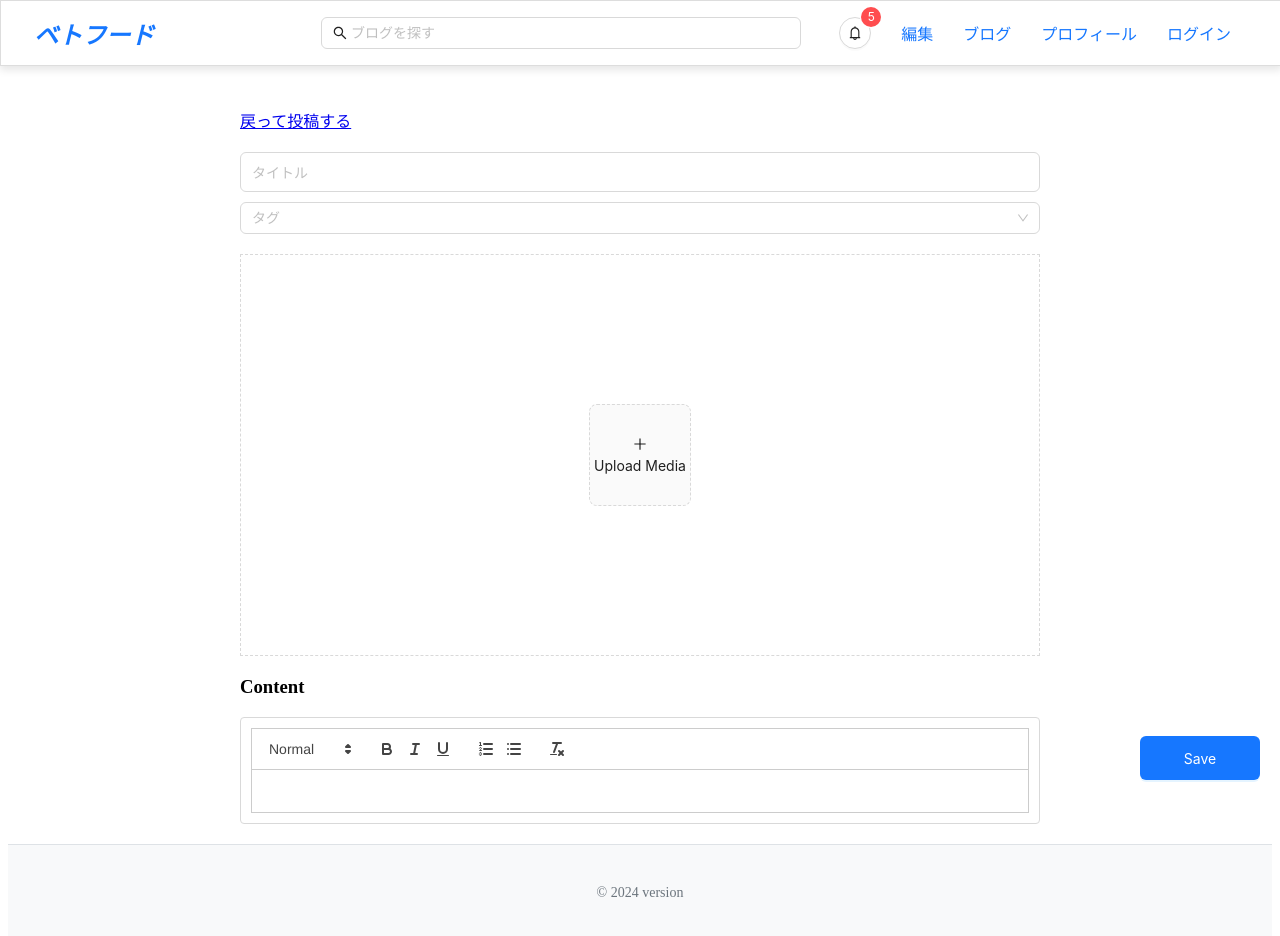
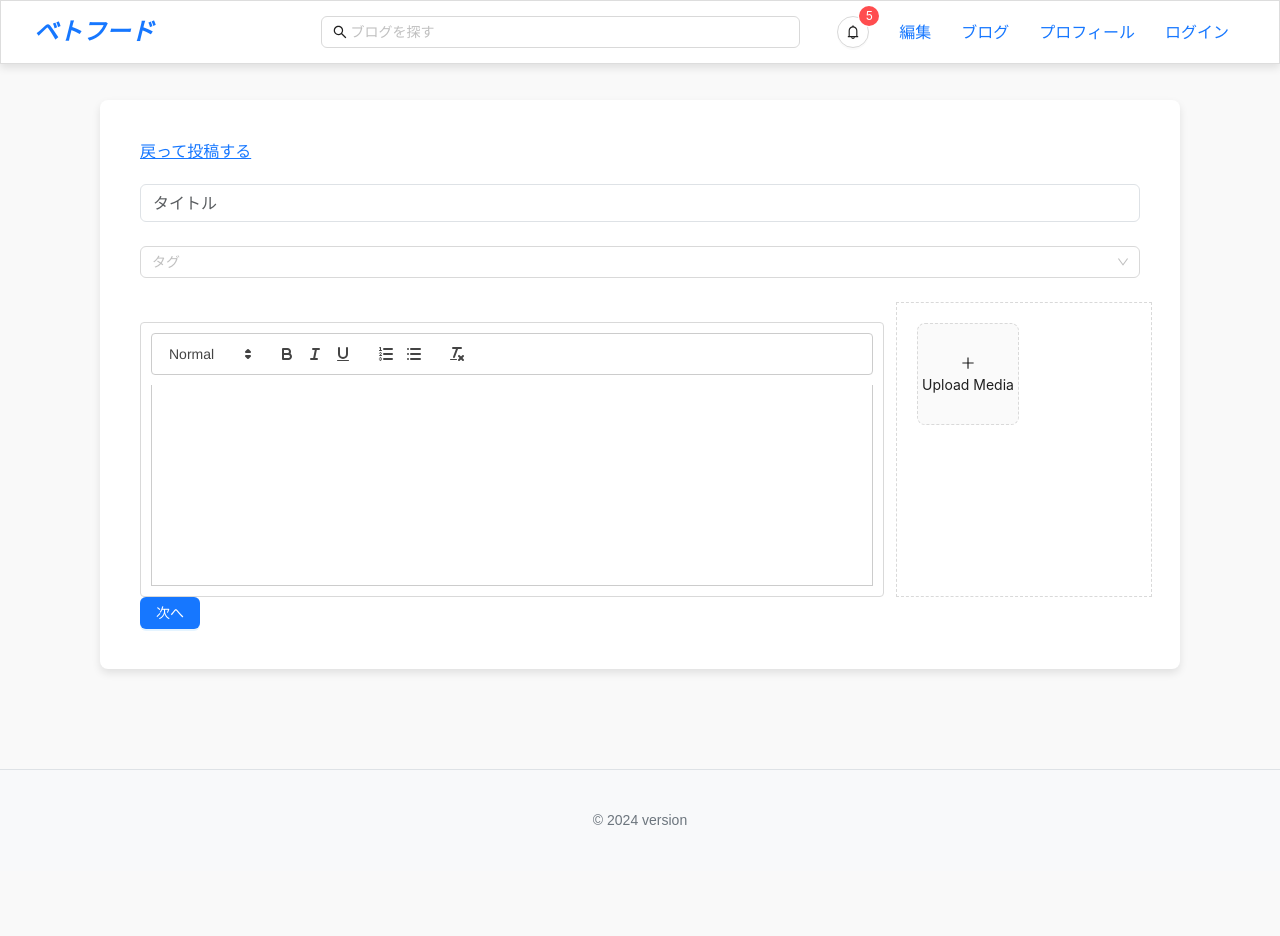
Before and after one commit to ToanTM5149/ITSS_JP_FoodBlog, a React (Create React App) app in the folder client/: page /createblog in a window 1280 px wide. Shown: the top 936 px of the page. After the commit the page ends 871 px from the top, so only its background shows below. Built offline with nearby package versions, Linux system fonts and the light colour scheme.

Commit message:
Update Data

```diff
--- a/client/package.json
+++ b/client/package.json
@@ -16,14 +16,17 @@
     "@babel/plugin-proposal-private-property-in-object": "^7.21.11",
     "antd": "^5.22.7",
     "axios": "^1.7.9",
+    "bootstrap": "^5.3.3",
     "moment": "^2.30.1",
     "query-string": "^9.1.1",
     "quill": "^2.0.3",
     "react": "^18.3.1",
     "react-dom": "^18.3.1",
     "react-icons": "^5.4.0",
+    "react-markdown": "^9.0.1",
     "react-router-dom": "^7.0.2",
-    "react-scripts": "^5.0.1"
+    "react-scripts": "^5.0.1",
+    "remark-gfm": "^4.0.0"
   },
   "browserslist": {
     "production": [
--- a/client/src/views/createblog/Blog.css
+++ b/client/src/views/createblog/Blog.css
@@ -1,139 +1,47 @@
-.blog-container {
-    margin: 0 auto;
-    padding: 16px;
-    max-width: 1200px;
-    margin-top: 100px;
+body {
+    font-family: Arial, sans-serif;
+    background-color: #f9f9f9;
+    margin: 0;
+    color: #333;
 }
 
-
-
-nav {
-    display: flex;
-    gap: 16px;
+.blog-container {
+    margin: 100px;
+    padding: 40px;
+    background: white;
+    border-radius: 8px;
+    box-shadow: 0 4px 8px rgba(0, 0, 0, 0.1);
 }
 
-nav a {
-    color: #4a4a4a;
-    text-decoration: none;
+.back-link {
+    display: block;
+    margin-bottom: 20px;
+    text-decoration: underline;
+    color: #1677ff;
 }
 
-nav a:hover {
-    color: #000;
+.media-upload-container {
+    border: 1px dashed #d9d9d9;
+    padding: 20px;
+    text-align: center;
+    min-height: 200px;
 }
 
-main a {
-    color: #4a4a4a;
-    margin-bottom: 16px;
-    display: inline-block;
-    text-decoration: none;
+.uploaded-media img,
+.uploaded-media video {
+    width: 100%;
+    border-radius: 8px;
 }
 
-main a:hover {
-    text-decoration: underline;
+.editor-wrapper {
+    border: 1px solid #d9d9d9;
+    padding: 10px;
+    border-radius: 4px;
+    margin-top: 20px;
 }
 
-form {
+.action-buttons {
     display: flex;
-    flex-direction: column;
-    gap: 16px;
+    justify-content: space-between;
+    margin-top: 20px;
 }
-.no{
-    height: 100px;
-}
-.flex {
-    display: flex;
-    gap: 16px;
-
-}
-
-.flex-grow {
-    flex-grow: 1;
-}
-.tag{
-    height: 100%;
-}
-
-.border {
-    border: 1px solid #ccc;
-    margin-top: 32px;
-    height: flex;
-
-}
-
-.center {
-    margin: 0 auto;
-    width: 80%;
-}
-
-.border img {
-    width: 100%;
-    height: 100%;
-    object-fit: cover;
-}
-
-.title {
-    height: 44px;  /* Thay đổi chiều cao của title để giống với height của tag */
-    font-size: 16px; /* Đảm bảo font size giống với tag */
-}
-
-
-
-.related-box {
-    display: flex;
-    flex-direction: column;
-    gap: 8px;
-    margin-bottom: 16px;
-    height: 30%;
-}
-
-.related-label {
-    font-weight: bold;
-    color: #4a4a4a;
-}
-
-.related-dropdown {
-    width: 100%;
-}
-
-.selected-dishes {
-    display: flex;
-    flex-wrap: wrap;
-    gap: 8px;
-    margin-top: 8px;
-}
-
-.selected-dish {
-    background-color: #f0f0f0;
-    border: 1px solid #ccc;
-    padding: 4px 8px;
-    border-radius: 4px;
-    font-size: 14px;
-    margin-right: 8px;
-    margin-bottom: 8px;
-}
-.upload-container {
-    display: flex;
-    flex-direction: column;
-    gap: 16px;
-    margin-top: 16px;
-    align-items: center;
-}
-
-.uploaded-images {
-    display: flex;
-    flex-wrap: wrap;
-    gap: 16px;
-    margin-top: 16px;
-    justify-content: center; /* Căn giữa theo chiều ngang */
-    align-items: center;    /* Căn giữa theo chiều dọc */
-    min-height: 400px;      /* Đảm bảo container có chiều cao tối thiểu */
-}
-
-.uploaded-image {
-    width: 800px;
-    height: 400px;
-    object-fit: cover;
-    border: 1px solid #ccc;
-    border-radius: 8px;
-    box-shadow: 0 2px 6px rgba(0, 0, 0, 0.1); /* Tạo hiệu ứng bóng */
-}
--- a/client/src/views/createblog/Blog.jsx
+++ b/client/src/views/createblog/Blog.jsx
@@ -1,9 +1,11 @@
 import React, { useState, useContext } from 'react';
-import { Button, Input, Form, Select, Upload } from 'antd';
+import { Button, Input, Form, Select, Upload, Rate } from 'antd';
 import { PlusOutlined } from '@ant-design/icons';
 import BlogEditor from "./BlogEditor";
 import { AuthContext } from '../../context/auth_context';
 import { useNavigate } from 'react-router-dom';
+import 'bootstrap/dist/css/bootstrap.min.css';
+import './Blog.css';
 
 const { Option } = Select;
 
@@ -12,82 +14,94 @@ function Blog() {
     const [title, setTitle] = useState("");
     const [tags, setTags] = useState([]);
     const [content, setContent] = useState("");
-    const [media, setMedia] = useState(null); // Lưu ảnh hoặc video
-    const [mediaType, setMediaType] = useState(null); // Xác định loại file (image/video)
+    const [media, setMedia] = useState([]);
+    const [dishes, setDishes] = useState([]);
+    const [rating, setRating] = useState(0);
+    const [step, setStep] = useState(1);
     const navigate = useNavigate();
 
-    const handleTagsChange = (values) => {
-        setTags(values);
+    const handleTagsChange = (values) => setTags(values);
+
+    const handleAddDish = (e) => {
+        if (e.key === 'Enter') {
+            const newDish = e.target.value.trim();
+            if (newDish && !dishes.includes(newDish)) {
+                setDishes([...dishes, newDish]);
+                e.target.value = '';
+            }
+        }
     };
 
-    const handleMediaUpload = async ({ file }) => {
-        const fileType = file.type.split('/')[0]; // "image" hoặc "video"
+    const handleRemoveDish = (index) => {
+        const updatedDishes = dishes.filter((_, i) => i !== index);
+        setDishes(updatedDishes);
+    };
+
+    const handleMediaUpload = ({ fileList }) => {
+        const updatedMedia = fileList.map(file => {
+            const fileType = file.type.split('/')[0];
             if (fileType !== "image" && fileType !== "video") {
                 alert("Please upload an image or video file.");
-            return;
+                return null;
             }
 
             const reader = new FileReader();
+            return new Promise((resolve) => {
                 reader.onload = (e) => {
-            setMedia(e.target.result); // Lưu URL media
-            setMediaType(fileType); // Lưu loại file (image/video)
+                    resolve({ url: e.target.result, type: fileType });
                 };
-        reader.readAsDataURL(file); // Đọc file dưới dạng Base64
+                reader.readAsDataURL(file.originFileObj);
+            });
+        });
+
+        Promise.all(updatedMedia).then(results => {
+            setMedia(results.filter(item => item !== null));
+        });
     };
 
     const handleSave = () => {
-        if (!title || !content || !media) {
+        if (!title || !content || media.length === 0) {
             alert("Please fill all required fields before saving.");
             return;
         }
 
-        // Lấy danh sách blog hiện tại từ localStorage
         const existingBlogs = JSON.parse(localStorage.getItem("blogs")) || [];
+        const newId = (existingBlogs.length > 0 ? Math.max(...existingBlogs.map(blog => blog.id)) : 0) + 1;
 
-        // Xác định ID mới
-        const maxId = existingBlogs.length > 0 ? Math.max(...existingBlogs.map(blog => blog.id)) : 0;
-        const newId = maxId + 1;
-
-        // Tạo blog mới
         const newBlog = {
-            id: newId, // Sử dụng ID mới
+            id: newId,
             title,
             content,
-            image_url: mediaType === "image" ? media : null,
-            video_url: mediaType === "video" ? media : null,
+            media,
             author_id: loggedInUser?.id || 0,
-            tags: tags,
+            tags,
             status: "public",
             created_at: new Date().toISOString(),
             updated_at: new Date().toISOString(),
         };
 
-        // Lưu blog mới vào localStorage
         localStorage.setItem("blogs", JSON.stringify([...existingBlogs, newBlog]));
         alert("Blog has been saved successfully!");
         navigate("/all-blogs");
     };
 
-
     return (
-        <div style={{ padding: "100px 20px 20px 20px", maxWidth: "800px", margin: "0 auto" }}>
-            <a href="/all-blogs" style={{ display: "block", marginBottom: "20px", textDecoration: "underline" }}>
-                戻って投稿する
-            </a>
+        <div className="blog-container">
+            <a href="/all-blogs" className="back-link">戻って投稿する</a>
+            {step === 1 && (
                 <Form layout="vertical">
-                <Form.Item style={{ marginBottom: "10px" }}>
+                    <Form.Item>
                         <Input
+                            className="form-control"
                             placeholder="タイトル"
                             value={title}
                             onChange={(e) => setTitle(e.target.value)}
-                        style={{ height: "40px" }}
                         />
                     </Form.Item>
-                <Form.Item style={{ marginBottom: "10px" }}>
+                    <Form.Item>
                         <Select
                             mode="tags"
                             placeholder="タグ"
-                        style={{ width: "100%" }}
                             onChange={handleTagsChange}
                             value={tags}
                         >
@@ -97,19 +111,18 @@ function Blog() {
                             <Option value="ドーナツ">ドーナツ</Option>
                         </Select>
                     </Form.Item>
-            </Form>
-            <div style={{ border: "1px dashed #d9d9d9", height: "400px", marginTop: "20px", position: "relative" }}>
-                {!media ? (
+                    <div className="row">
+                        <div className="col-9 editor-container">
+                            <div className="editor-wrapper">
+                                <BlogEditor onContentChange={setContent} />
+                            </div>
+                        </div>
+                        <div className="col-3 media-upload-container">
                             <Upload
+                                multiple
                                 listType="picture-card"
                                 onChange={handleMediaUpload}
                                 beforeUpload={() => false}
-                        style={{
-                            position: "absolute",
-                            left: "50%",
-                            top: "50%",
-                            transform: "translate(-50%, -50%)",
-                        }}
                                 accept="image/*,video/*"
                             >
                                 <div>
@@ -117,78 +130,58 @@ function Blog() {
                                     <div>Upload Media</div>
                                 </div>
                             </Upload>
-                ) : (
-                    <>
-                        {mediaType === "image" ? (
-                            <img
-                                src={media}
-                                alt="Uploaded"
-                                style={{
-                                    width: "100%",
-                                    height: "100%",
-                                    objectFit: "cover",
-                                    position: "absolute",
-                                    top: 0,
-                                    left: 0,
-                                }}
-                            />
-                        ) : (
-                            <video
-                                controls
-                                style={{
-                                    width: "100%",
-                                    height: "100%",
-                                    objectFit: "cover",
-                                    position: "absolute",
-                                    top: 0,
-                                    left: 0,
-                                }}
-                            >
-                                <source src={media} type="video/mp4" />
-                                Your browser does not support the video tag.
-                            </video>
-                        )}
-                        <Button
-                            onClick={() => {
-                                setMedia(null);
-                                setMediaType(null);
-                            }}
-                            style={{
-                                position: "absolute",
-                                bottom: "10px",
-                                right: "10px",
-                                backgroundColor: "#ff4d4f",
-                                color: "#fff",
-                                border: "none",
-                            }}
-                        >
-                            Re-upload
-                        </Button>
-                    </>
-                )}
-            </div>
-            <div style={{ marginTop: "20px" }}>
-                <h3>Content</h3>
-                <div style={{ border: "1px solid #d9d9d9", padding: "10px", borderRadius: "4px" }}>
-                    <BlogEditor onContentChange={setContent} />
                         </div>
                     </div>
+                    <div>
+                        <Button type="primary" onClick={() => setStep(2)}>次へ</Button>
+                    </div>
+                </Form>
+            )}
+            {step === 2 && (
+                <div className="editor-container">
+                    <div className="action-buttons">
+                        <div className="container mt-4">
+                            <p>日本ではこの料理の水と同じ料理がありますか</p>
+                            {dishes.map((dish, index) => (
+                                <div className="input-group mb-2" key={index}>
+                                    <Input
+                                        defaultValue={dish}
+                                        onKeyDown={handleAddDish}
+                                        onPressEnter={(e) => e.preventDefault()}
+                                        className="form-control"
+                                    />
+                                    <div className="input-group-append">
                                         <Button
-                type="primary"
-                onClick={handleSave}
-                style={{
-                    position: "fixed",
-                    bottom: "20px",
-                    right: "20px",
-                    backgroundColor: "#1677ff",
-                    color: "#fff",
-                    height: "44px",
-                    width: "120px",
-                    zIndex: 1000,
-                }}
+                                            type="danger"
+                                            onClick={() => handleRemoveDish(index)}
                                         >
-                Save
+                                            ×
                                         </Button>
+                                    </div>
+                                </div>
+                            ))}
+                            <div className="input-group mb-3">
+                                <Input
+                                    placeholder="新しい料理を追加..."
+                                    onKeyDown={handleAddDish}
+                                    className="form-control"
+                                />
+                            </div>
+                            <div className="d-flex align-items-center mb-3" style={{ marginTop: '30px' }}>
+                                <p className="mb-0 mr-3">この料理はいかがでしょうか？　　　</p>
+                                <Rate value={rating} onChange={setRating} />
+                            </div>
+
+                            <div className="d-flex justify-content-between mt-3">
+                                <Button onClick={() => setStep(1)}>戻る</Button>
+                                <Button type="primary" onClick={handleSave}>保存</Button>
+                            </div>
+
+                        </div>
+                    </div>
+                </div>
+
+            )}
         </div>
     );
 }
--- a/client/src/views/createblog/BlogEditor.css
+++ b/client/src/views/createblog/BlogEditor.css
@@ -1,65 +1,11 @@
-*, *::before, *::after {
-    box-sizing: border-box;
+.editor .ql-editor {
+    min-height: 200px;
+    padding: 10px;
+    border-radius: 4px;
+    background: white;
 }
 
-body{
-    background-color:#F3F3F3;
-    margin: 0;
+.editor .ql-toolbar {
+    margin-bottom: 10px;
+    border-radius: 4px;
 }
-
-.blog-container .ql-editor {
-    width: 8.5in;
-    min-height: 100px;  /* Chiều cao mặc định */
-    max-height: 1200px; /* Chiều cao tối đa */
-    padding: 1in;
-    margin: 1rem;
-    box-shadow: 0 0 5px 0 rgba(0, 0, 0, .5);
-    background-color: white;
-    overflow-y: auto; /* Đảm bảo cuộn nếu nội dung vượt quá chiều cao */
-}
-
-
-.blog-container .ql-container.ql-snow{
-    border: none;
-    display: flex;
-    justify-content: center;
-    position:static;
-}
-
-/* .blog-container {
-    position: relative;
-} */
-
-.blog-container .ql-toolbar.ql-snow {
-    position: sticky;
-    top: 66px;
-    z-index: 10; /* Tăng z-index nếu cần để đảm bảo toolbar ở trên nội dung */
-    background-color: #F3F3F3;
-    border: none;
-    box-shadow: 0 0 5px 0 rgba(0, 0, 0, 0.5);
-    padding: 0.5rem; /* Tùy chỉnh thêm nếu cần */
-}
-
-@page{
-    margin: 1in;
-}
-
-
-@media print{
-    body{
-        background-color: none;
-    }
-
-    .blog-container .ql-editor{
-        width: 6.5in;
-        min-height: 9in;
-        padding: 0;
-        margin: 0;
-        box-shadow: none;
-        align-self: flex-start;
-    }
-
-    .blog-container .ql-toolbar.ql{
-        display: none;
-    }
-}
--- a/client/src/views/createblog/BlogEditor.jsx
+++ b/client/src/views/createblog/BlogEditor.jsx
@@ -1,6 +1,7 @@
 import { useCallback } from "react";
 import Quill from "quill";
 import "quill/dist/quill.snow.css";
+import "./BlogEditor.css"
 
 const TOOLBAR_OPTIONS = [
     [{ header: [1, 2, 3, false] }],
@@ -11,8 +12,7 @@ const TOOLBAR_OPTIONS = [
 
 export default function BlogEditor({ onContentChange }) {
     const wrapperRef = useCallback((wrapper) => {
-    if (wrapper == null) return;
-
+        if (!wrapper) return;
         wrapper.innerHTML = "";
         const editor = document.createElement("div");
         wrapper.append(editor);
@@ -22,10 +22,9 @@ export default function BlogEditor({ onContentChange }) {
         });
 
         quill.on("text-change", () => {
-      const content = quill.root.innerHTML; // Lấy nội dung HTML
-      onContentChange(content); // Gửi nội dung về component cha
+            onContentChange(quill.root.innerHTML);
         });
     }, [onContentChange]);
 
-  return <div className="blog-container" ref={wrapperRef}></div>;
+    return <div className="editor" ref={wrapperRef}></div>;
 }
--- a/package.json
+++ b/package.json
@@ -2,6 +2,7 @@
   "dependencies": {
     "axios": "^1.7.9",
     "bcrypt": "^5.1.1",
+    "bootstrap": "^5.3.3",
     "cors": "^2.8.5",
     "dotenv": "^16.4.7",
     "express": "^4.21.2",
```
Also changed, not shown: 2 other files (tests, documents, lock files or other folders). Lines whose indentation alone changed are shown as unchanged.
